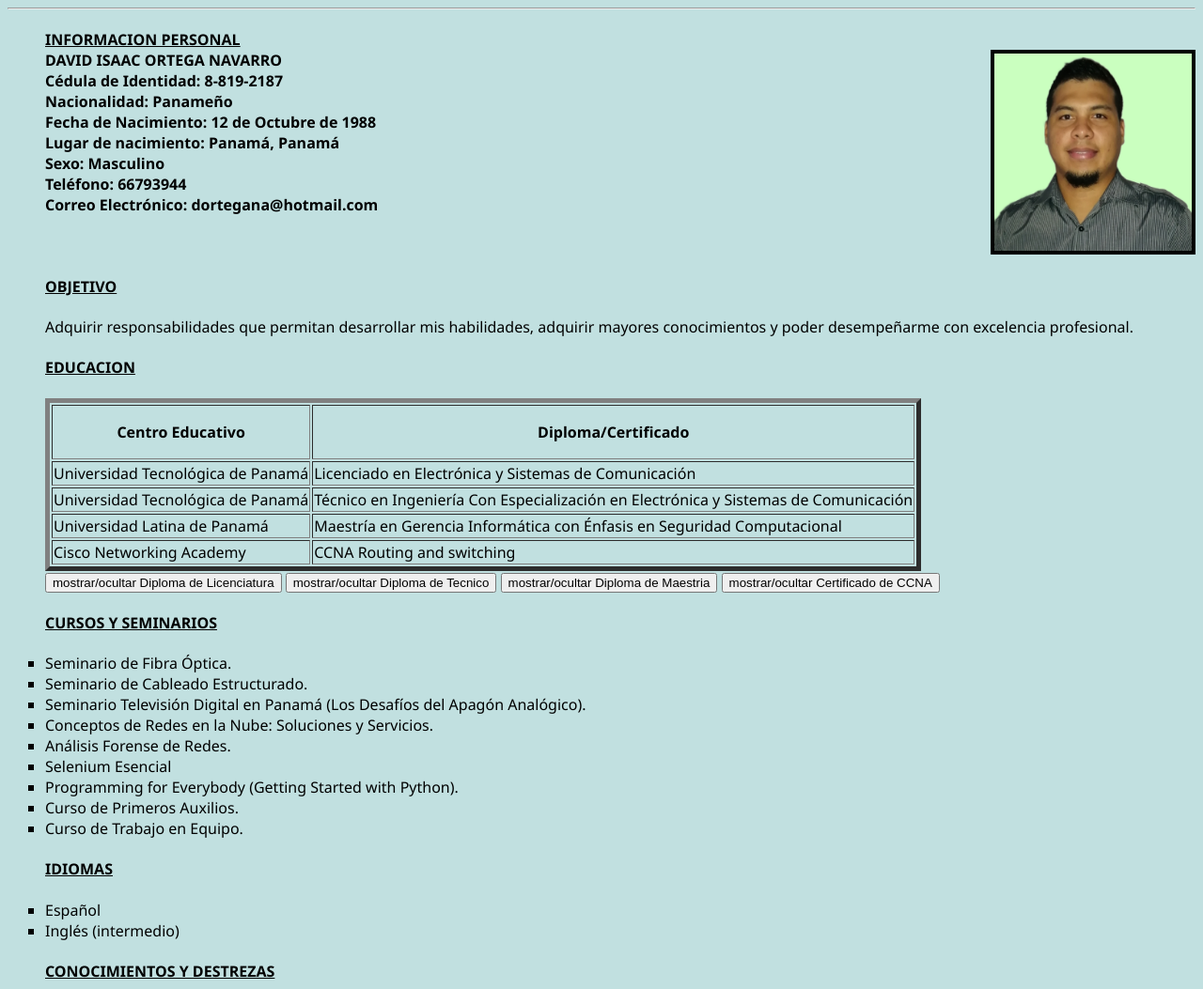
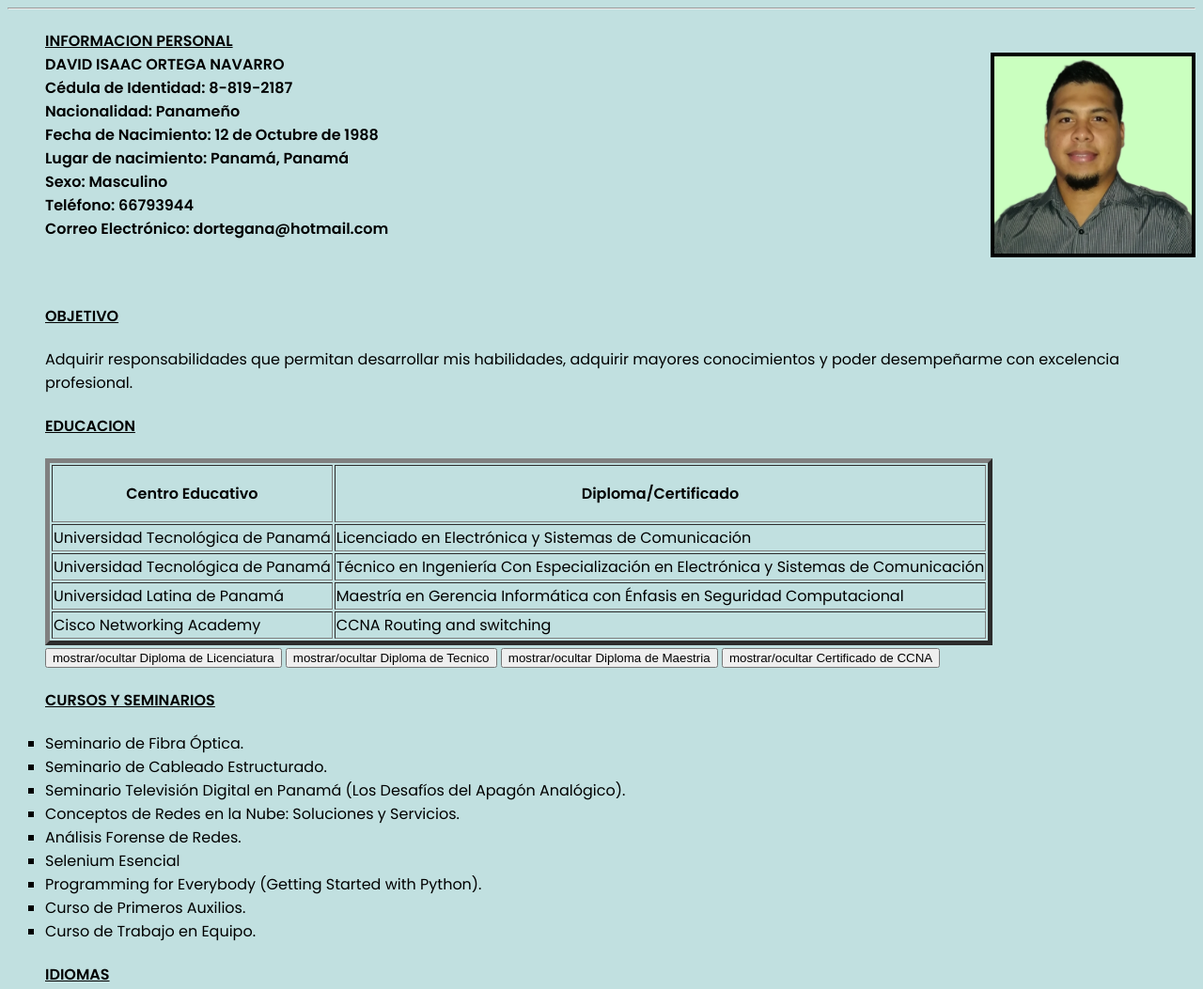
Before and after one commit to DAISORNA/CV_David_Ortega, a plain HTML site: page index.html in a window 1280 px wide. Shown: the top 1053 px of the page at 94% size. Drawn offline with Linux system fonts and the light colour scheme.

Commit message:
Actualización de fuente  index.html

```diff
--- a/index.html
+++ b/index.html
@@ -14,8 +14,10 @@
         }
     </script>
     <style>
+        @import url('https://fonts.googleapis.com/css2?family=Poppins:wght@400;600&display=swap');
+
         body, h2, h4, td, th {
-            font-family: 'Segoe UI', Tahoma, Geneva, Verdana, sans-serif;
+            font-family: 'Poppins', sans-serif;
         }
         .oculto {
             display: none;
```
